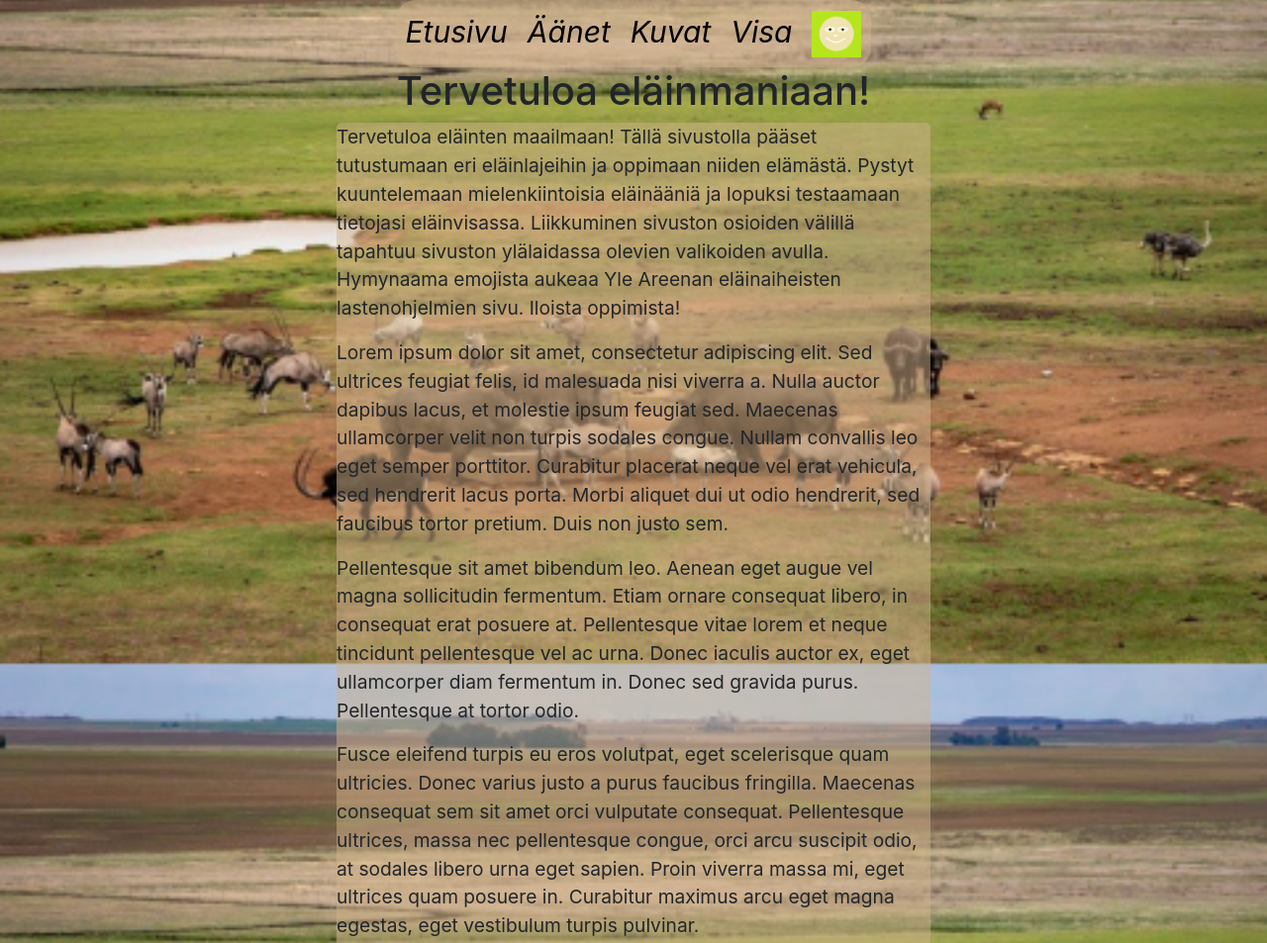
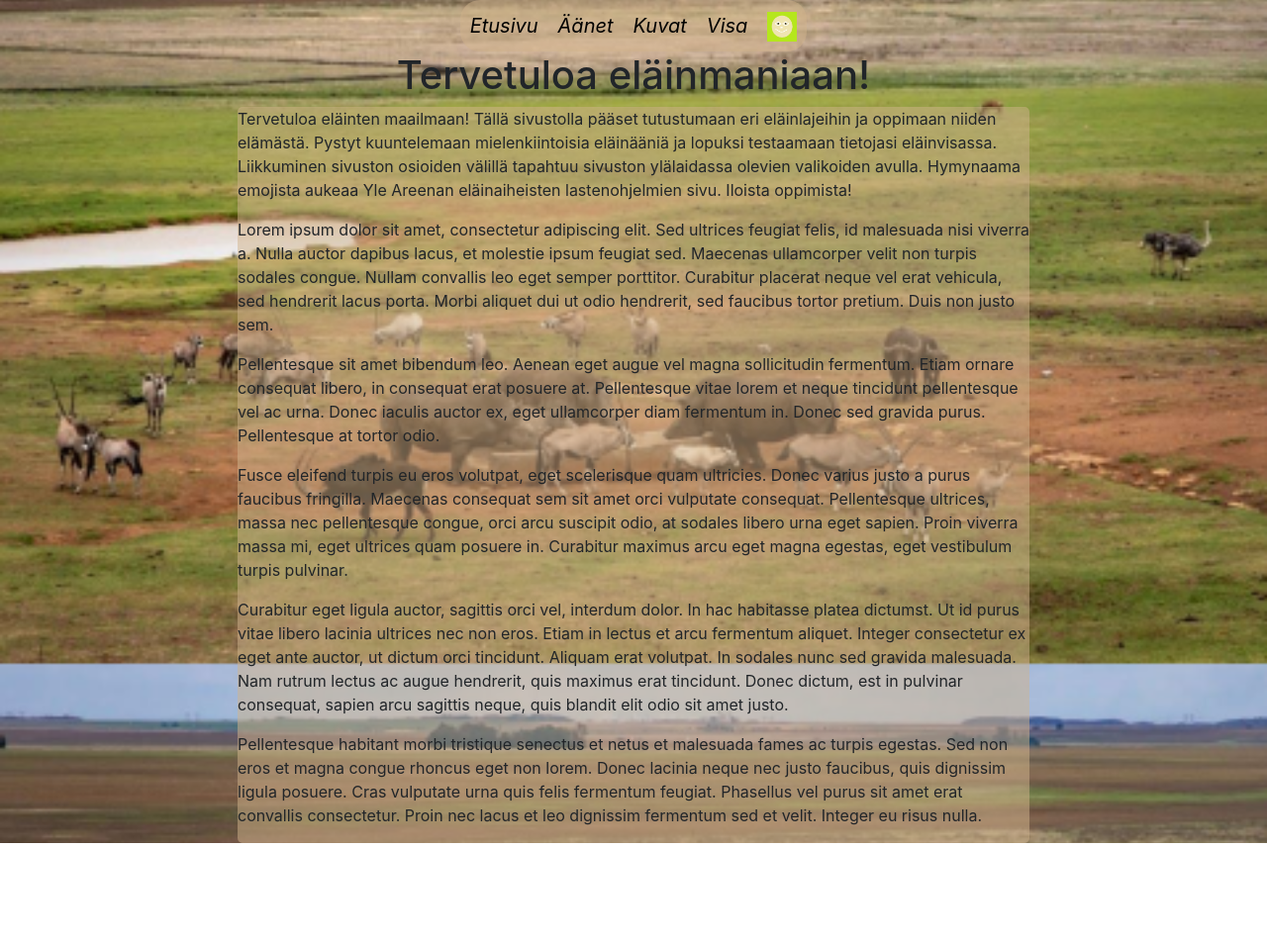
Before and after one commit to SantLeht/Projekti, a plain HTML site: page index.html in a window 1280 px wide. Shown: the top 953 px of the page at 99% size. After the commit the page ends 852 px from the top, so only its background shows below. Drawn offline with nearby package versions, Linux system fonts and the light colour scheme.

Commit message:
Skaalautuvuus

```diff
--- a/style.css
+++ b/style.css
@@ -14,54 +14,45 @@ body {
 }
 
 .navbar {
-    display: inline-block; /* Tai display: flex; riippuen ulkonäöstä */
+    display: inline-block;
+    padding: 10px;
     background-color: rgba(210, 180, 140, 0.5);
-    padding: 10px;
     border-radius: 20px;
-    text-align: center;
 }
 
 .navbar ul {
-    display: flex; /* Vaakasuunnassa kaikki */
+    display: flex;
+    align-items: center;
+    gap: 20px;
     list-style: none;
+    margin: 0;
     padding: 0;
-    margin: 0;
-    gap: 20px;
 }
 
-
-.navbar li{
+.navbar li {
     font-style: italic;
-    padding: 0;
-    margin: 0;
-    display: flex;
-    justify-content: center;
-
-}
-.navbar li a{
-    font-size: 30px;
-    display: block;
 }
 
-body li{
-    margin-bottom: 25px;
+.navbar a {
+    font-size: 20px;
+    text-decoration: none;
+    color: black;
 }
 
-body p{
-    font-size:larger;
+.navbar img {
+    width: 30px;
+    height: 30px;
+    vertical-align: middle;
 }
+
 .tausta{
     background-color: rgba(210, 180, 140, 0.5);
     border-radius: 5px;
     width: auto;
-    max-width: 600px;
+    max-width: 800px;
 }
 
-.navbar a{
-    color: black;
 
-
-}
 
 #yleareenakuva{
     max-width: 50px;
```
